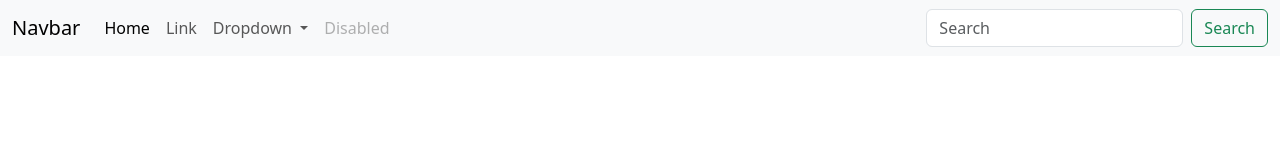
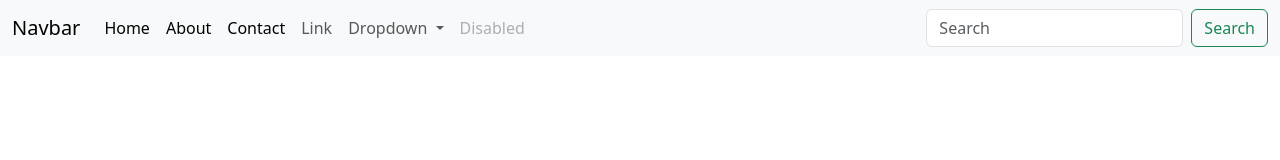
Before and after one commit to zeeshan7791/passengercounter, a plain HTML site: page index.html in a window 1280 px wide. Drawn offline with nearby package versions, Linux system fonts and the light colour scheme.

Commit message:
changed navbar

```diff
--- a/index.html
+++ b/index.html
@@ -17,6 +17,12 @@
             <ul class="navbar-nav me-auto mb-2 mb-lg-0">
               <li class="nav-item">
                 <a class="nav-link active" aria-current="page" href="#">Home</a>
+              </li>
+              <li class="nav-item">
+                <a class="nav-link active" aria-current="page" href="#">About</a>
+              </li>
+              <li class="nav-item">
+                <a class="nav-link active" aria-current="page" href="#">Contact</a>
               </li>
               <li class="nav-item">
                 <a class="nav-link" href="#">Link</a>
```
